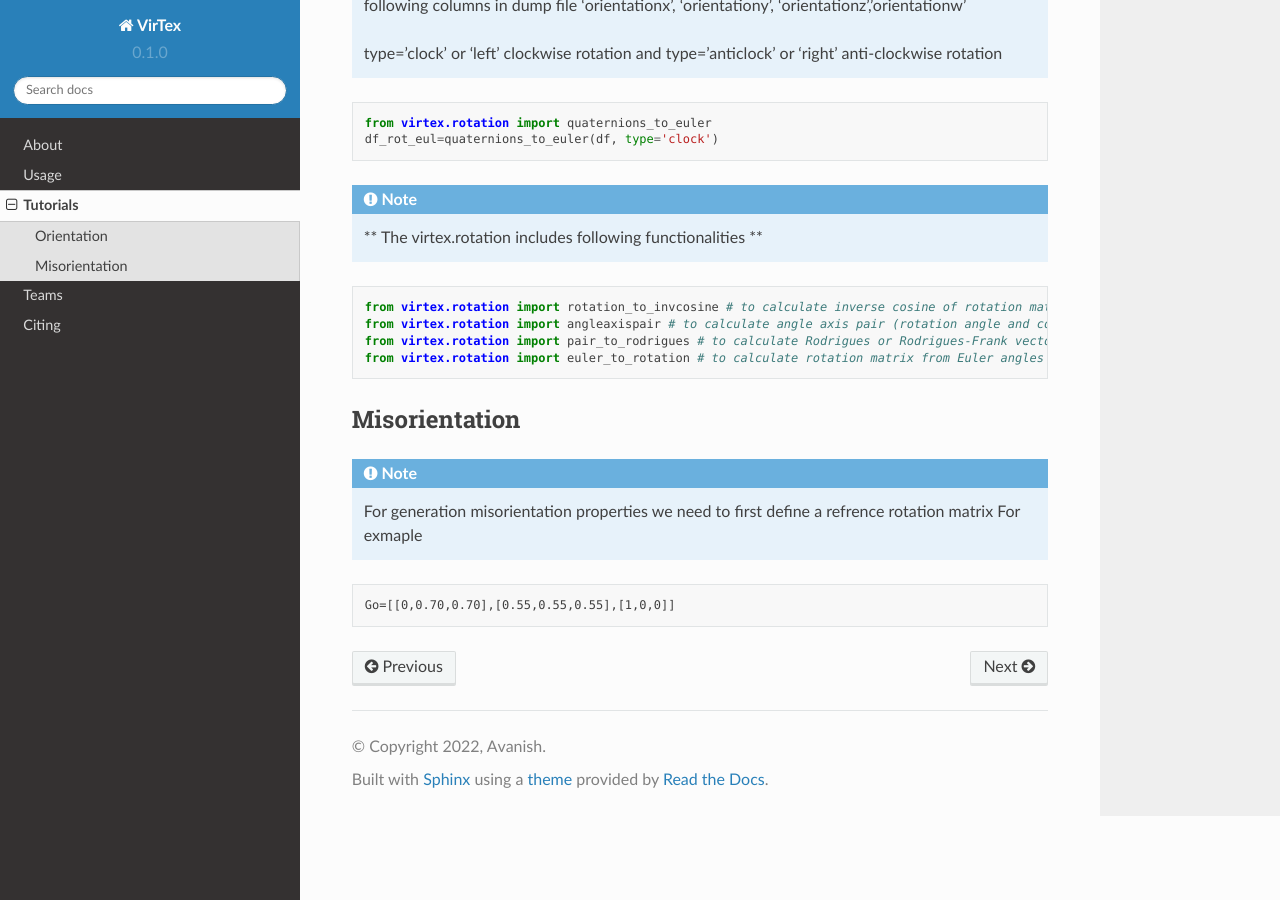
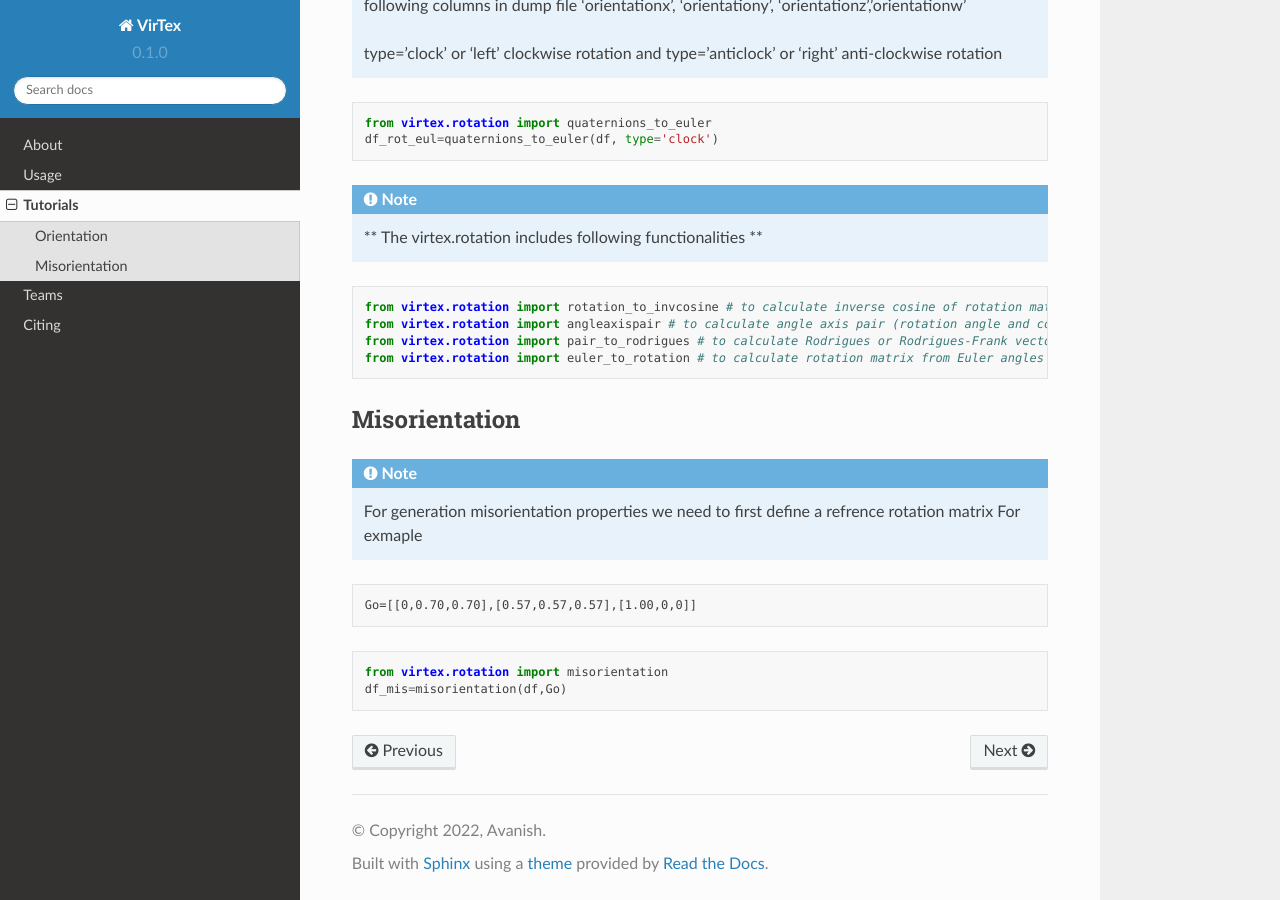
Before and after one commit to mavanish/VirTex, a Sphinx documentation site: the page built from docs/source/Tutorials.rst, in a window 1280 px wide and 900 px high, scrolled down 877 px. Built offline with Sphinx 7.4.7 and the Read the Docs theme 2.0.0, drawn with Linux system fonts in a browser that asks for light colours; pages that are not in the unit, such as notebooks, are missing from menus.

Commit message:
Update Tutorials.rst

```diff
--- a/docs/source/Tutorials.rst
+++ b/docs/source/Tutorials.rst
@@ -61,4 +61,9 @@ Misorientation
 
 .. code-block:: text
 
-     Go=[[0,0.70,0.70],[0.55,0.55,0.55],[1,0,0]]
+     Go=[[0,0.70,0.70],[0.57,0.57,0.57],[1.00,0,0]]
+
+.. code-block:: python
+
+    from virtex.rotation import misorientation
+    df_mis=misorientation(df,Go)
```
